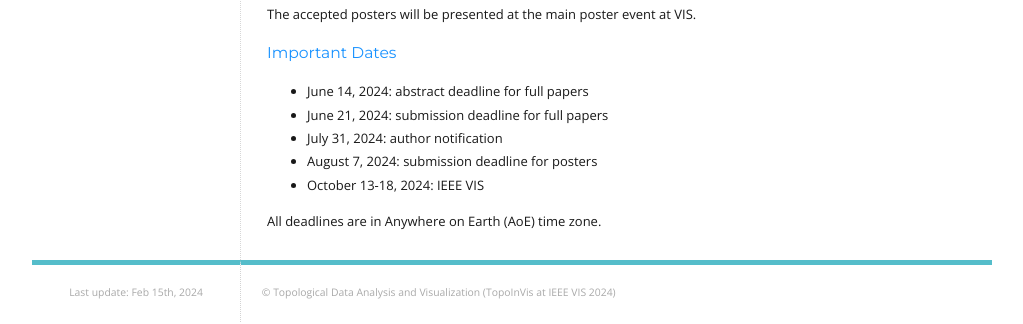
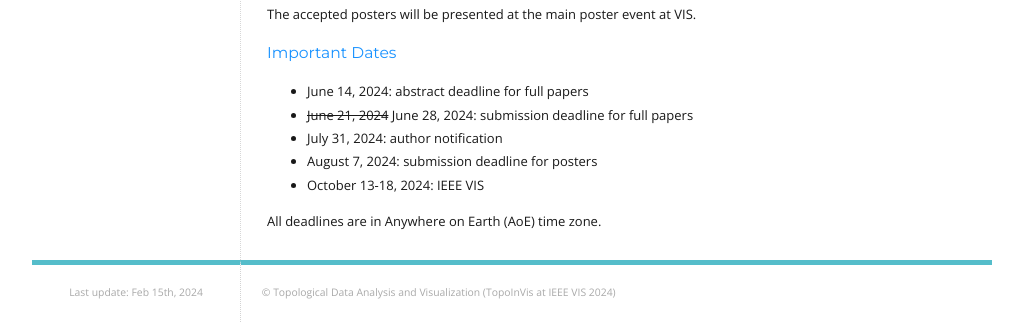
Before and after one commit to TopoInVis-Workshop/2024, a Jekyll site: the page built from _pages/call-for-papers.md, in a window 1280 px wide. Shown: the part 1249-1573 px from the top of the page, without its empty margins (128-1151 px from the left). Built offline with Jekyll 4.4.1, drawn with Linux system fonts in a browser that asks for light colours.

Commit message:
Update call-for-papers.md

```diff
--- a/_pages/call-for-papers.md
+++ b/_pages/call-for-papers.md
@@ -43,7 +43,7 @@ The accepted posters will be presented at the main poster event at VIS.
 ## Important Dates
 
 * June 14, 2024: abstract deadline for full papers
-* June 21, 2024: submission deadline for full papers
+* <del>June 21, 2024</del> June 28, 2024: submission deadline for full papers
 * July 31, 2024: author notification
 * August 7, 2024: submission deadline for posters
 * October 13-18, 2024: IEEE VIS
```
